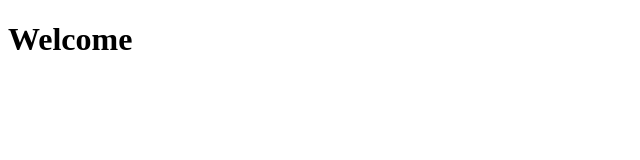
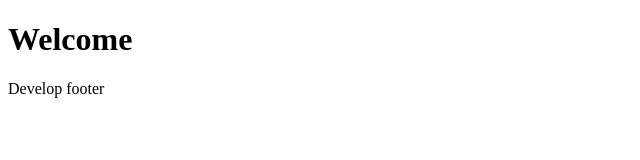
Before and after one commit to salesignal988/git-vezba, a plain HTML site: page index.html in a window 1280 px wide. Shown: the whole page, without its empty margins (0-640 px from the left). Drawn offline with Linux system fonts and the light colour scheme.

Commit message:
Dodan footer

```diff
--- a/index.html
+++ b/index.html
@@ -9,6 +9,10 @@
 
 	<h1>Welcome</h1>
 </header>
+<footer>
+
+	Develop footer
+</footer>
 
 </body>
 </html>
```
